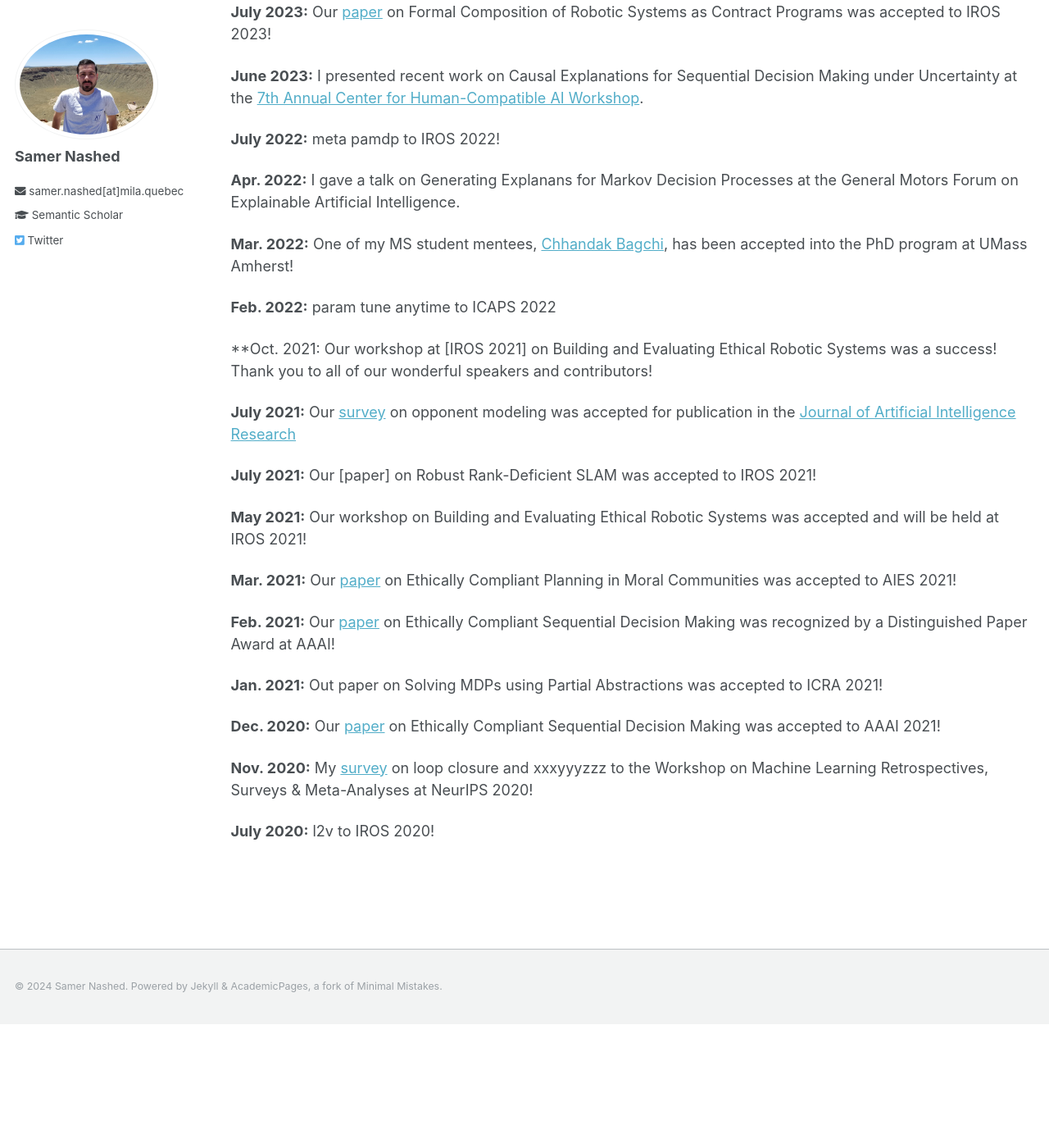
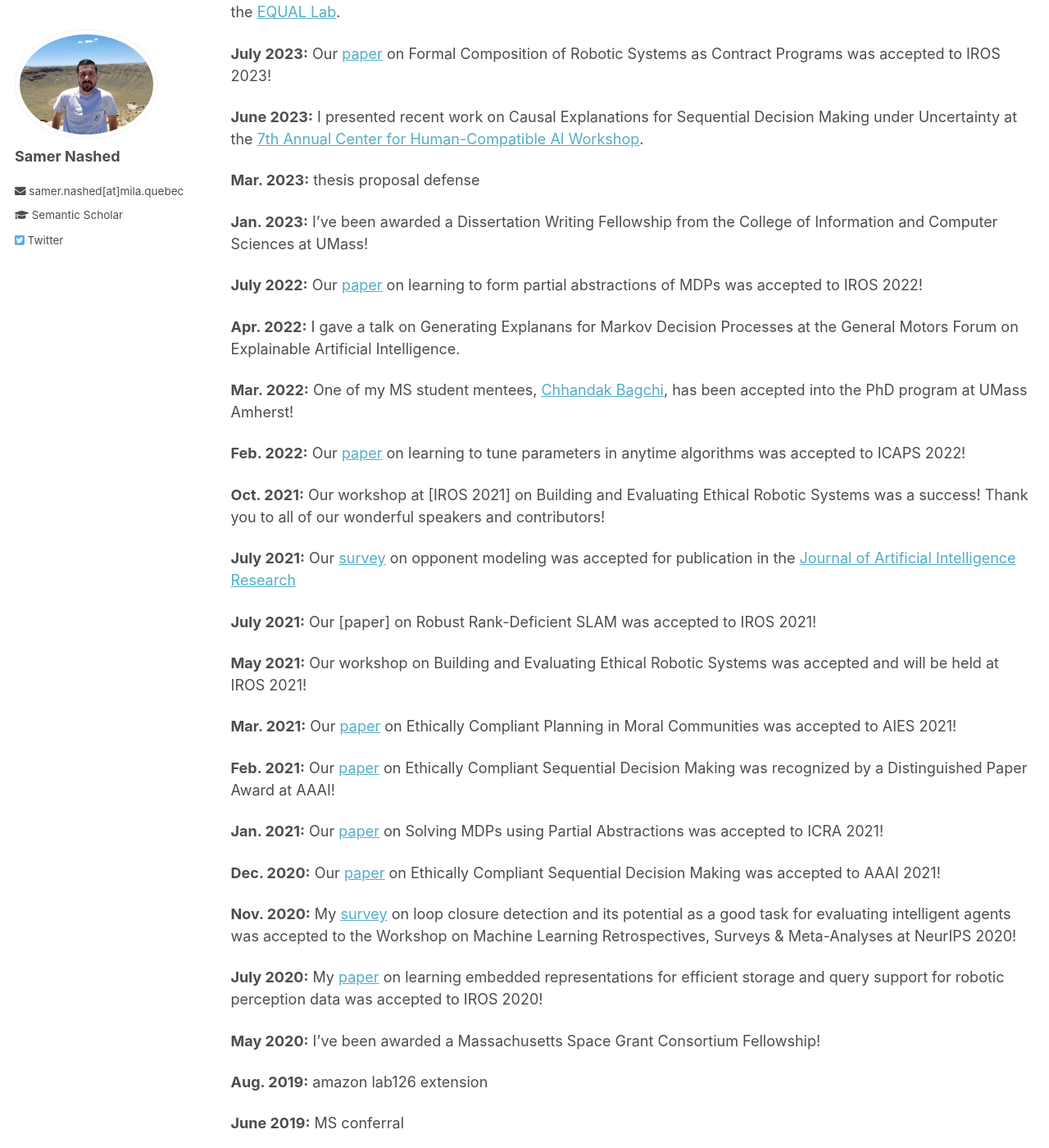
Before and after one commit to SamerNashed/samernashed.github.io, a Jekyll site: the page built from _pages/about.md, in a window 1280 px wide and 1400 px high, scrolled down 899 px. Shown: the whole window at 82% size. Built offline with Jekyll 4.4.1, drawn with Linux system fonts in a browser that asks for light colours; before the commit the page ends 2148 px from its top, so only the background shows below that; some of the changed text lies outside the part shown.

Commit message:
Update about.md

```diff
--- a/_pages/about.md
+++ b/_pages/about.md
@@ -17,6 +17,8 @@ Before joining REAL, I completed my Ph.D. in computer science at the [University
 **Jan. 2024:** Our [paper]() proposing Multi-SLAM systems was accepted to ICRA 2024!
 
 **Jan. 2024:** Our [paper]() on Ethically Compliant xxxxxx was accepted to ICRA 2024!
+
+**Jan. 2024:** patenet awarded
 
 **Nov. 2023:** Our [paper]() on Q-value Augmentation for Meta-Reinforcement Learning was accepted to the GenPlan workshop at Neurips and will be highlighted as a talk!
 
@@ -32,15 +34,19 @@ Before joining REAL, I completed my Ph.D. in computer science at the [University
 
 **June 2023:** I presented recent work on Causal Explanations for Sequential Decision Making under Uncertainty at the [7th Annual Center for Human-Compatible AI Workshop]().
 
-**July 2022:** meta pamdp to IROS 2022!
+**Mar. 2023:** thesis proposal defense
+
+**Jan. 2023:** I've been awarded a Dissertation Writing Fellowship from the College of Information and Computer Sciences at UMass!
+
+**July 2022:** Our [paper]() on learning to form partial abstractions of MDPs was accepted to IROS 2022!
 
 **Apr. 2022:** I gave a talk on Generating Explanans for Markov Decision Processes at the General Motors Forum on Explainable Artificial Intelligence.
 
 **Mar. 2022:** One of my MS student mentees, [Chhandak Bagchi](https://people.umass.edu/cbagchi/), has been accepted into the PhD program at UMass Amherst!
 
-**Feb. 2022:** param  tune anytime to ICAPS 2022
+**Feb. 2022:** Our [paper]() on learning to tune parameters in anytime algorithms was accepted to ICAPS 2022!
 
-**Oct. 2021: Our workshop at [IROS 2021] on Building and Evaluating Ethical Robotic Systems was a success! Thank you to all of our wonderful speakers and contributors!
+**Oct. 2021:** Our workshop at [IROS 2021] on Building and Evaluating Ethical Robotic Systems was a success! Thank you to all of our wonderful speakers and contributors!
 
 **July 2021:** Our [survey]() on opponent modeling was accepted for publication in the [Journal of Artificial Intelligence Research]()
 
@@ -52,25 +58,32 @@ Before joining REAL, I completed my Ph.D. in computer science at the [University
 
 **Feb. 2021:** Our [paper]() on Ethically Compliant Sequential Decision Making was recognized by a Distinguished Paper Award at AAAI!
 
-**Jan. 2021:** Out paper on Solving MDPs using Partial Abstractions was accepted to ICRA 2021!
+**Jan. 2021:** Our [paper]() on Solving MDPs using Partial Abstractions was accepted to ICRA 2021!
 
 **Dec. 2020:** Our [paper]() on Ethically Compliant Sequential Decision Making was accepted to AAAI 2021!
 
-**Nov. 2020:** My [survey]() on loop closure and xxxyyyzzz to the Workshop on Machine Learning Retrospectives, Surveys & Meta-Analyses at NeurIPS 2020!
+**Nov. 2020:** My [survey]() on loop closure detection and its potential as a good task for evaluating intelligent agents was accepted to the Workshop on Machine Learning Retrospectives, Surveys & Meta-Analyses at NeurIPS 2020!
 
-**July 2020:** l2v to IROS 2020!
+**July 2020:** My [paper]() on learning embedded representations for efficient storage and query support for robotic perception data was accepted to IROS 2020!
 
-<!--space grant-->
+**May 2020:** I've been awarded a Massachusetts Space Grant Consortium Fellowship!
 
-<!--dissertation award-->
+**Aug. 2019:** amazon lab126 extension
 
-<!--3 internships-->
+**June 2019:** MS conferral
 
-<!--passed portfolio-->
+**May 2019:** passed portfolio
 
-<!--earned MS degree-->
+**Feb. 2019:** amazon lab126
 
-<!--passed proposal-->
+**Feb. 2018:** amazon robotics
+
+**Jan. 2019:** Our [paper]() on lane localization for autonomous vehicles was accepted to ICRA 2018!
+
+**Dec. 2017:** hitl SLAM
+
+**Feb. 2017:** I'll be headed to Sunnyvale California this summer to work at [Nissan Research Center]() on their autonomous vehicle program!
+
 
 <!--expmdp aamas / ws-->
 
@@ -78,12 +91,9 @@ Before joining REAL, I completed my Ph.D. in computer science at the [University
 
 <!--ECAS at IJCAI ws-->
 
-<!--3 patents-->
+<!--2 older patents-->
 
-<!--hitl-->
 <!--hitl SLAM ICAPS ws-->
-
-<!--lutu-->
 
 <!--minutebots tdp 2018-->
 <!--minutebots tdp 2017-->
```
Also changed, not shown: other parts of _pages/about.md (+1 -1 lines).
